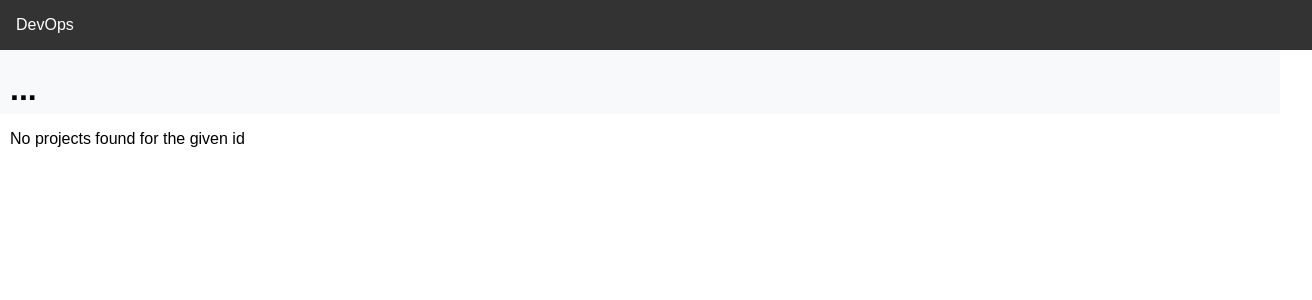
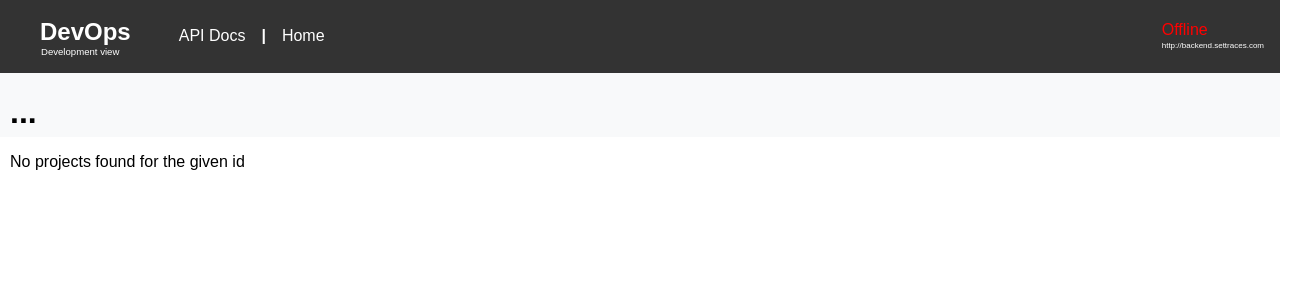
Before and after one commit to set-traces/set-traces-frontend, a React (Create React App) app: page /project/1/1 in a window 1280 px wide. Shown: the top 300 px of the page, 1312 px wide, since content can reach past the window. Built offline with nearby package versions, Linux system fonts and the light colour scheme; no server answers.

Commit message:
added toolbar

```diff
--- a/src/App.tsx
+++ b/src/App.tsx
@@ -14,7 +14,9 @@ function App() {
       <Router>
         <Switch>
           <Route path={"/project/:projectId/:scriptId?"} component={ProjectPanel} />
-          <Route path={"/devops"} component={DevOps} />
+          <Route path={"/devops"}>
+            <DevOps />
+          </Route>
           <Route path={"/"} component={Console} />
         </Switch>
       </Router>
--- a/src/api/devOps.ts
+++ b/src/api/devOps.ts
@@ -1,3 +1,8 @@
+
+export const getUrl = (extension: string): string => {
+    const base = getBaseUrl()
+    return `${base}${extension}`
+}
 
 export const getBaseUrl = (): string => {
     const protocol: string = getProtocol();
--- a/src/components/DevOpsToolbar.tsx
+++ b/src/components/DevOpsToolbar.tsx
@@ -1,8 +1,17 @@
-import React, { useCallback, useState, MouseEvent } from "react"
-
+import React, { useCallback, useState, MouseEvent, useEffect } from "react"
 import styled from "styled-components"
 
+import {getUrl, setBackend} from './../api/devOps'
+
 type Props = {
+}
+
+type backendOption = {
+    component: any
+}
+
+type backendOptions = {
+    [key: string]: backendOption;
 }
 
 const List = styled.ol`
@@ -24,26 +33,135 @@ const Item = styled.li<{ highlight?: boolean }>`
 `
 
 const Toolbar = styled.div`
-    width: 100%;
     background: #333;
     padding: 1em;
     color: white;
+    display: flex;
+    position: relative;
+`
+
+const Header = styled.h2`
+    margin: 0;
+`
+
+const Links = styled.div`
+    display: flex;
+    margin-left: 2em;
+    vertical-align: middle;
+`
+const Link = styled.a`
+    color: white;
+    text-decoration: none;
+    vertical-align: middle;
+    margin: auto;
+    margin-left: 1em;
+`
+
+const Divider = styled.div`
+    margin: auto;
+    vertical-align: middle;
+    margin-left: 1em;
+    font-weight: bold;
+    font-size: 1em;
+`
+
+const Ingress = styled.div`
+    margin-left: 2.6em;
+    font-size: .6em;
+`
+
+const StatusWrapper = styled.div`
+    position: absolute;
+    top: 50%;
+    right: 1em;
+    transform: translateY(-50%);
 `
 
 const Name = styled.h3`
   margin: 0;
   color: ${(props) => props.theme.colors.undertone};
 `
+
+const BackendStatusComponent = (props: any) => {
+    return <div style={{color: props.color}}>{props.children}</div>
+}
+
 const Type = styled.div``
 
-const DevOpsToolbar: React.FC<Props> = ({ }) => {
+const DevOpsToolbar: React.FC<Props> = ({}) => {
+
+    const Status = (props: any) => {
+        let options: backendOptions = {loading: {component: <BackendStatusComponent color={'yellow'}>Loading</BackendStatusComponent>}, 'online': {component: <BackendStatusComponent color={'green'}>Online</BackendStatusComponent>}, 'offline': {component: <BackendStatusComponent color={'red'}>Offline</BackendStatusComponent>}}
+        return options[backendOnline].component
+    }
+
+    const Version = (props: any) => {
+        return <div style={{textAlign: 'left'}}>
+            <span>{backendVersion}</span>
+        </div>
+    }
+
+    const Url = (props: any) => {
+        return <div style={{marginTop: '-5px'}}>
+            <span style={{fontSize: '.5em'}}>{getUrl('')}</span>
+        </div>
+    }
+
+    const [backendOnline, setBackendOnline] = useState<string>("loading")
+    const [backendVersion, setBackendVersion] = useState<string>("")
 
 
-  return (
-    <Toolbar>
-        DevOps
-    </Toolbar>
-  )
+    const get = () => {
+        fetch(getUrl('/api/version')).then(r => {
+            if (r.status !== 200) {
+                throw 'Backend not online';
+            }
+            return r
+        }).then(r => r.json()).then(r => {
+            setBackendOnline('online')
+            setBackendVersion(r.version)
+        }).catch(err => {
+            setBackendOnline('offline')
+        })
+    }
+
+    const getBackendData = useCallback(() => {
+        get()
+        setInterval(() => {
+            get()
+        }, 30000)
+
+
+    }, [])
+
+    useEffect(() => {
+        console.log("Called use effect")
+        getBackendData()
+    }, [getBackendData])
+
+    if (process.env.NODE_ENV === "production") return null
+
+
+    return (
+        <Toolbar>
+            <div>
+                <Header>
+                    <Link href={'/devops'}>DevOps</Link>
+                </Header>
+                <Ingress>Development view</Ingress>
+            </div>
+            <Links>
+                <Link target={'_blank'} href={'http://docs.settraces.com'}>API Docs</Link>
+                <Divider>|</Divider>
+                <Link href={'/'}>Home</Link>
+            </Links>
+            <StatusWrapper>
+                <Status />
+                <Version />
+                <Url />
+            </StatusWrapper>
+        </Toolbar>
+    )
 }
 
 export default DevOpsToolbar
```
Also changed, not shown: src/pages/DevOps.tsx (+5 -3 lines).
